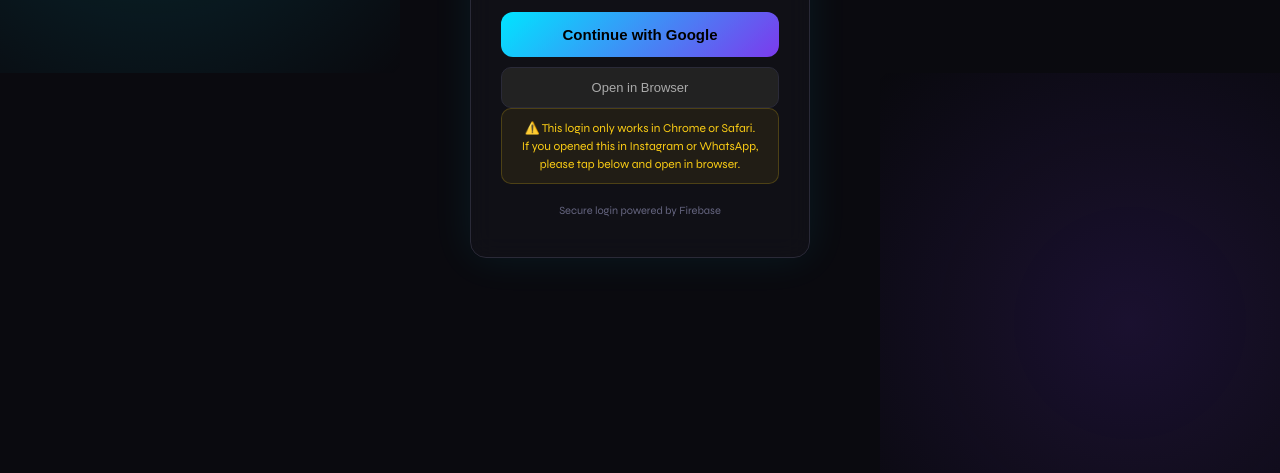
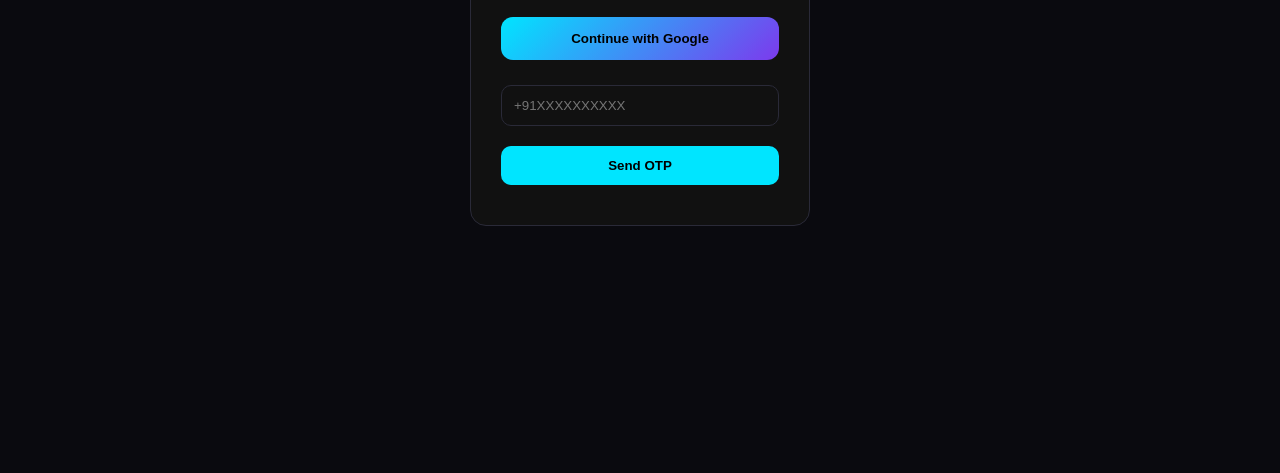
Before and after one commit to tirthmevada15-svg/Explainify-AI-, a plain HTML site: page templates/login.html in a window 1280 px wide. Shown: the part 327-800 px from the top of the page. Drawn offline with Linux system fonts and the light colour scheme; no server answers.

Commit message:
Update login.html

```diff
--- a/templates/login.html
+++ b/templates/login.html
@@ -20,54 +20,32 @@
       background:#0a0a0f;
       color:white;
       font-family:'Syne', sans-serif;
-      overflow:hidden;
-    }
-
-    body::before {
-      content:'';
-      position:fixed;
-      width:500px;
-      height:500px;
-      background:radial-gradient(circle, rgba(0,229,255,0.15), transparent);
-      top:-100px;
-      left:-100px;
-    }
-
-    body::after {
-      content:'';
-      position:fixed;
-      width:500px;
-      height:500px;
-      background:radial-gradient(circle, rgba(124,58,237,0.15), transparent);
-      bottom:-100px;
-      right:-100px;
     }
 
     .login-box {
       width:340px;
       padding:40px 30px;
-      background:rgba(17,17,24,0.9);
+      background:#111;
       border:1px solid #2a2a38;
       border-radius:16px;
       text-align:center;
-      backdrop-filter:blur(12px);
-      box-shadow:0 0 40px rgba(0,229,255,0.08);
     }
 
     .logo {
-      font-size:22px;
-      font-weight:800;
-      margin-bottom:10px;
-      background:linear-gradient(90deg,#00e5ff,#a78bfa);
-      background-clip:text;
-      -webkit-background-clip:text;
-      -webkit-text-fill-color:transparent;
+  background: linear-gradient(90deg,#00e5ff,#a78bfa);
+
+  /* Standard + Webkit */
+  background-clip: text;
+  -webkit-background-clip: text;
+
+  -webkit-text-fill-color: transparent;
+
     }
 
     .subtitle {
       font-size:13px;
-      color:#666680;
-      margin-bottom:30px;
+      color:#666;
+      margin-bottom:20px;
     }
 
     .google-btn {
@@ -78,44 +56,50 @@
       background:linear-gradient(135deg,#00e5ff,#7c3aed);
       color:#000;
       font-weight:700;
-      font-size:15px;
       cursor:pointer;
-      transition:0.2s;
+      margin-bottom:15px;
     }
 
-    .google-btn:hover {
-      transform:scale(1.03);
-      box-shadow:0 0 20px rgba(0,229,255,0.4);
+    .phone-box {
+      background-clip:text;
+      display:flex;
+      flex-direction:column;
+      gap:10px;
+      margin-top:10px;
     }
 
-    .footer {
-      margin-top:20px;
-      font-size:11px;
-      color:#666680;
-    }
-    .open-btn {
-  width:100%;
+    .input {
       padding:12px;
-  margin-top:10px;
       border-radius:10px;
       border:1px solid #2a2a38;
-  background:#222;
-  color:#aaa;
-  font-size:13px;
+      background:#111;
+      color:white;
+    }
+
+    .primary-btn {
+      padding:12px;
+      border:none;
+      border-radius:10px;
+      background:#00e5ff;
+      color:#000;
+      font-weight:bold;
       cursor:pointer;
     }
 
-.notice {
-  font-size:12px;
-  color:#facc15;
-  background:rgba(250,204,21,0.08);
-  border:1px solid rgba(250,204,21,0.2);
+    .secondary-btn {
       padding:10px;
+      border:none;
       border-radius:10px;
-  margin-bottom:15px;
-  line-height:1.5;
+      background:#222;
+      color:#aaa;
+      cursor:pointer;
     }
 
+    .otp-section {
+      display:none;
+      flex-direction:column;
+      gap:10px;
+    }
   </style>
 </head>
 
@@ -123,20 +107,20 @@
 
 <div class="login-box">
   <div class="logo">⚡ Explainify</div>
-  <div class="subtitle">Continue with your Google account</div>
+  <div class="subtitle">Login to continue</div>
 
-  <button class="google-btn" onclick="googleLogin()">
-    Continue with Google
-  </button>
-<button class="open-btn" onclick="openBrowser()">
-  Open in Browser
-</button>
-<div class="notice">
-  ⚠️ This login only works in Chrome or Safari.<br>
-  If you opened this in Instagram or WhatsApp,<br>
-  please tap below and open in browser.
+  <button class="google-btn" onclick="googleLogin()">Continue with Google</button>
+
+  <div class="phone-box">
+    <input id="phone" placeholder="+91XXXXXXXXXX" class="input"/>
+    <div id="recaptcha-container"></div>
+    <button class="primary-btn" onclick="sendOTP()">Send OTP</button>
+
+    <div class="otp-section" id="otpSection">
+      <input id="otp" placeholder="Enter OTP" class="input"/>
+      <button class="secondary-btn" onclick="verifyOTP()">Verify OTP</button>
     </div>
-  <div class="footer">Secure login powered by Firebase</div>
+  </div>
 </div>
 
 <script>
@@ -148,43 +132,24 @@
   messagingSenderId: "1007832268787",
   appId: "1:1007832268787:web:0ae0ee7a0f82b5d802dc86"
 };
-function openBrowser() {
-  const url = window.location.href;
 
-  // Try to force external browser
-  window.open(url, "_blank");
-}
 firebase.initializeApp(firebaseConfig);
 const auth = firebase.auth();
 
-/* Hide until ready */
-document.body.style.display = "none";
+let confirmationResult;
 
-/* Auth state */
-auth.onAuthStateChanged(user => {
-  if (user) {
-    window.location.replace("/");
-  } else {
-    document.body.style.display = "flex";
-  }
-});
+/* Setup reCAPTCHA */
+window.onload = function () {
+  window.recaptchaVerifier = new firebase.auth.RecaptchaVerifier(
+    'recaptcha-container',
+    { size: 'normal' }
+  );
+};
 
-/* Google login (mobile + desktop safe) */
+/* Google Login */
 function googleLogin() {
   const provider = new firebase.auth.GoogleAuthProvider();
-
-  const ua = navigator.userAgent;
-
-  const isInApp =
-    /FBAN|FBAV|Instagram|Line|WhatsApp|Messenger/i.test(ua);
-
-  const isMobile =
-    /Android|iPhone|iPad|iPod/i.test(ua);
-
-  if (isInApp) {
-    alert("Please open this site in Chrome or Safari to login.");
-    return;
-  }
+  const isMobile = /Android|iPhone/i.test(navigator.userAgent);
 
   if (isMobile) {
     auth.signInWithRedirect(provider);
@@ -194,6 +159,40 @@
       .catch(err => alert(err.message));
   }
 }
+
+/* Handle redirect */
+auth.getRedirectResult().then(result => {
+  if (result.user) {
+    window.location.replace("/");
+  }
+});
+
+/* Send OTP */
+function sendOTP() {
+  const phone = document.getElementById("phone").value;
+
+  if (!phone.startsWith("+")) {
+    alert("Use +91XXXXXXXXXX format");
+    return;
+  }
+
+  auth.signInWithPhoneNumber(phone, window.recaptchaVerifier)
+    .then(result => {
+      confirmationResult = result;
+      alert("OTP sent");
+      document.getElementById("otpSection").style.display = "flex";
+    })
+    .catch(err => alert(err.message));
+}
+
+/* Verify OTP */
+function verifyOTP() {
+  const code = document.getElementById("otp").value;
+
+  confirmationResult.confirm(code)
+    .then(() => window.location.replace("/"))
+    .catch(() => alert("Invalid OTP"));
+}
 </script>
 
 </body>
```
Lines whose indentation alone changed are shown as unchanged.
